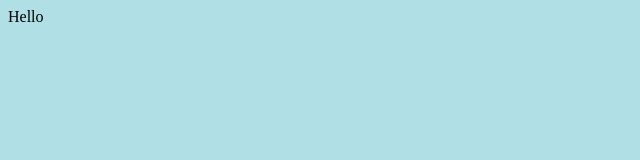
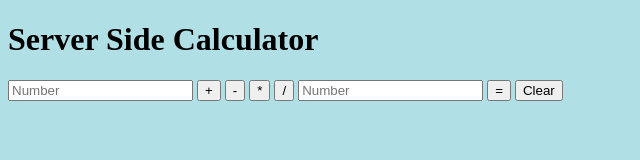
Before and after one commit to Cvang02/weekend-jquery-server-calculator, a website: page server/public/index.html in a window 1280 px wide. Shown: the whole page, without its empty margins (0-640 px from the left). Drawn offline with Linux system fonts and the light colour scheme.

Commit message:
add html input/button on DOM for visual.

```diff
--- a/server/public/index.html
+++ b/server/public/index.html
@@ -10,7 +10,25 @@
     <title>Document</title>
 </head>
 <body>
-    <header>Hello</header>
+    <header><h1>Server Side Calculator</h1></header>
+    <main>
+        <section>
+            <input id="firstNumberInput" type="number" placeholder="Number">
+            <button id="addButton">+</button>
+            <button id="subtractionButton">-</button>
+            <button id="timesButton">*</button>
+            <button id="divideButton">/</button>
+            <input id="secondNumberInput" type="number" placeholder="Number">
+            <button id="equalButton">=</button>
+            <button id="clearButton">Clear</button>
+        </section>
+        <section>
+            <ul id="historyOutputList"></ul>
+        </section>
+    </main>
+
+    <footer></footer>
+
 
 </body>
 </html>
--- a/server/public/scripts/client.js
+++ b/server/public/scripts/client.js
@@ -1 +1,2 @@
-console.log('This means that client.js is working!!!')
+// This is just to make sure client.js is running on the browser for visual.
+console.log('This means that client.js is working!!!');
--- a/server/server.js
+++ b/server/server.js
@@ -5,7 +5,8 @@ const PORT = 5000;
 app.use(express.static('server/public'));
 const bodyParser = require('body-parser');
 
-console.log('This means that server.js is working')
+// This is just to make sure server is running when connected for visual on terminal.
+console.log('server.js is working and working');
 
 
 
```
Also changed, not shown: TODOLISTS.md (+19 -1 lines).
